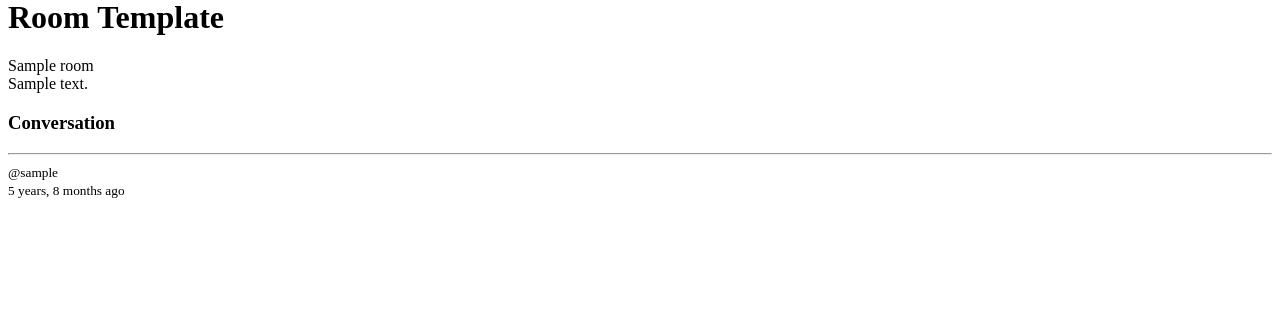
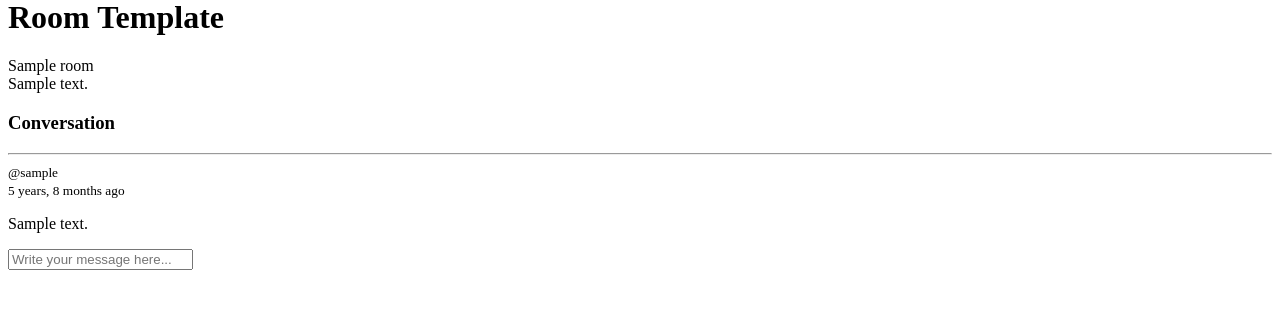
Before and after one commit to ajay-kotambe/djangoStudybud, a Django app: page /room/1/ in a window 1280 px wide. Shown: the part 181-490 px from the top of the page. Run offline with Django 5.2, Linux system fonts and the light colour scheme; a user stored in the database is signed in; tables that the repository leaves empty hold one stand-in row (values such as "Sample post").

Commit message:
Message functionality is done...

```diff
--- a/base/templates/base/room.html
+++ b/base/templates/base/room.html
@@ -16,8 +16,16 @@
       <br />
       {{roomMessage.created|timesince}} ago
     </small>
+    <p>{{roomMessage.body}}</p>
   </div>
   {% empty%} No Messages Here.. {% endfor %}
 </div>
 
-{% endblock content %}
+{% if request.user.is_authenticated %}
+<div class="comment-form">
+  <form method="POST" action="">
+    {% csrf_token %}
+    <input type="text" name="body" placeholder="Write your message here..." />
+  </form>
+</div>
+{% endif %} {% endblock content %}
--- a/base/views.py
+++ b/base/views.py
@@ -3,7 +3,7 @@ from django.shortcuts import render, redirect
 #
 from django.http import HttpResponse
 # models from .models
-from .models import Room, Topic
+from .models import Room, Topic, Message
 #
 from django.db.models import Q
 # importing RoomForm from .forms
@@ -88,13 +88,20 @@ def home(request):
     context = {"rooms": rooms, "topics":topics,"count":room_count}
     return render(request, "base/home.html", context)
 
-@login_required(login_url='loginPage')
 def room(request, pk):
     room = Room.objects.get(id=pk)
-    roomMessages = room.message_set.all()
-    rooms = Room.objects.get(id=pk)
+    roomMessages = room.message_set.all().order_by('-created')
+    # rooms = Room.objects.get(id=pk)
     # print(type(rooms))
     room = Room.objects.get(id=pk)
+
+    if request.method == 'POST':
+        message = Message.objects.create(
+            user = request.user,
+            room = room,
+            body = request.POST.get('body')
+        )
+        return redirect('room',pk = room.id)
 
     context = {"room": room,'roomMessages':roomMessages}
     return render(request, "base/room.html", context)
```
